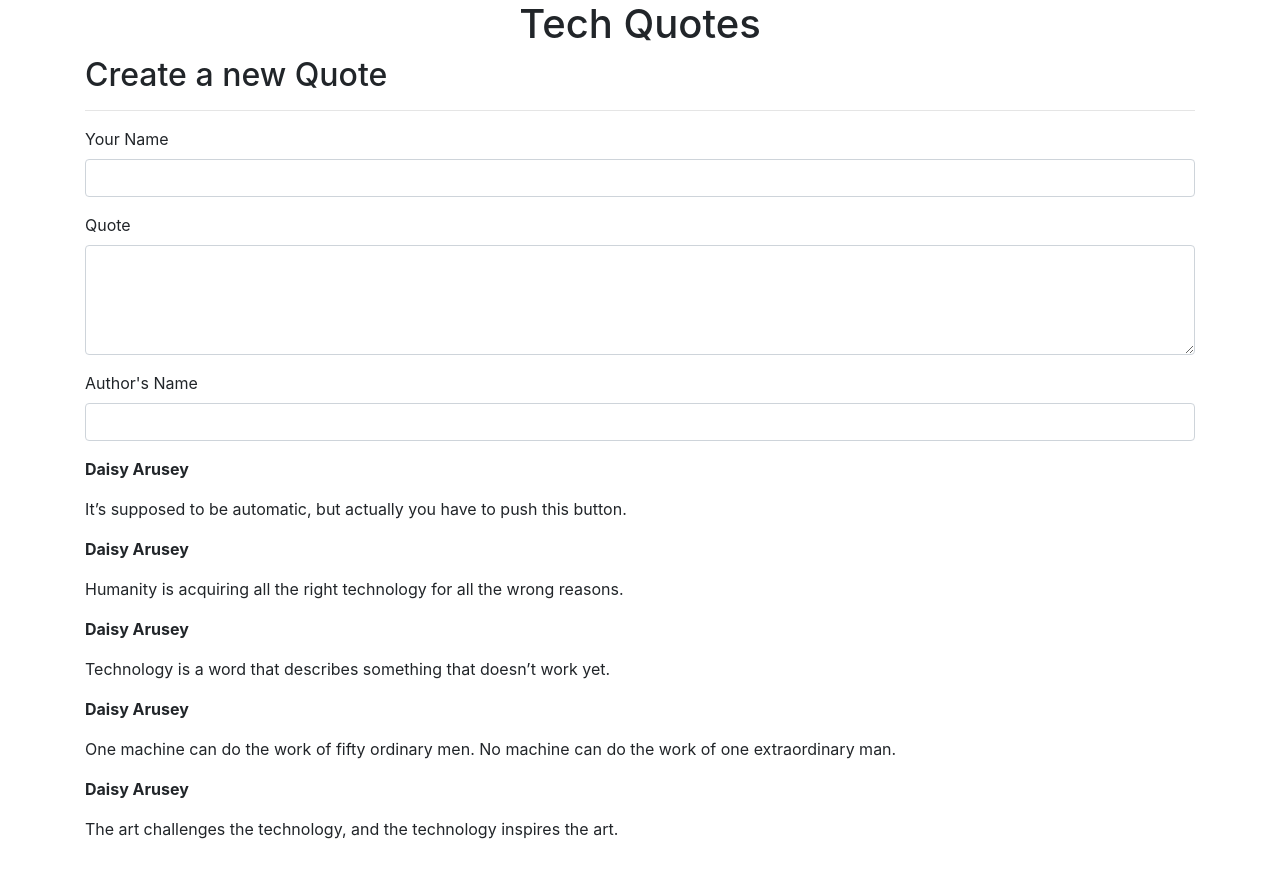
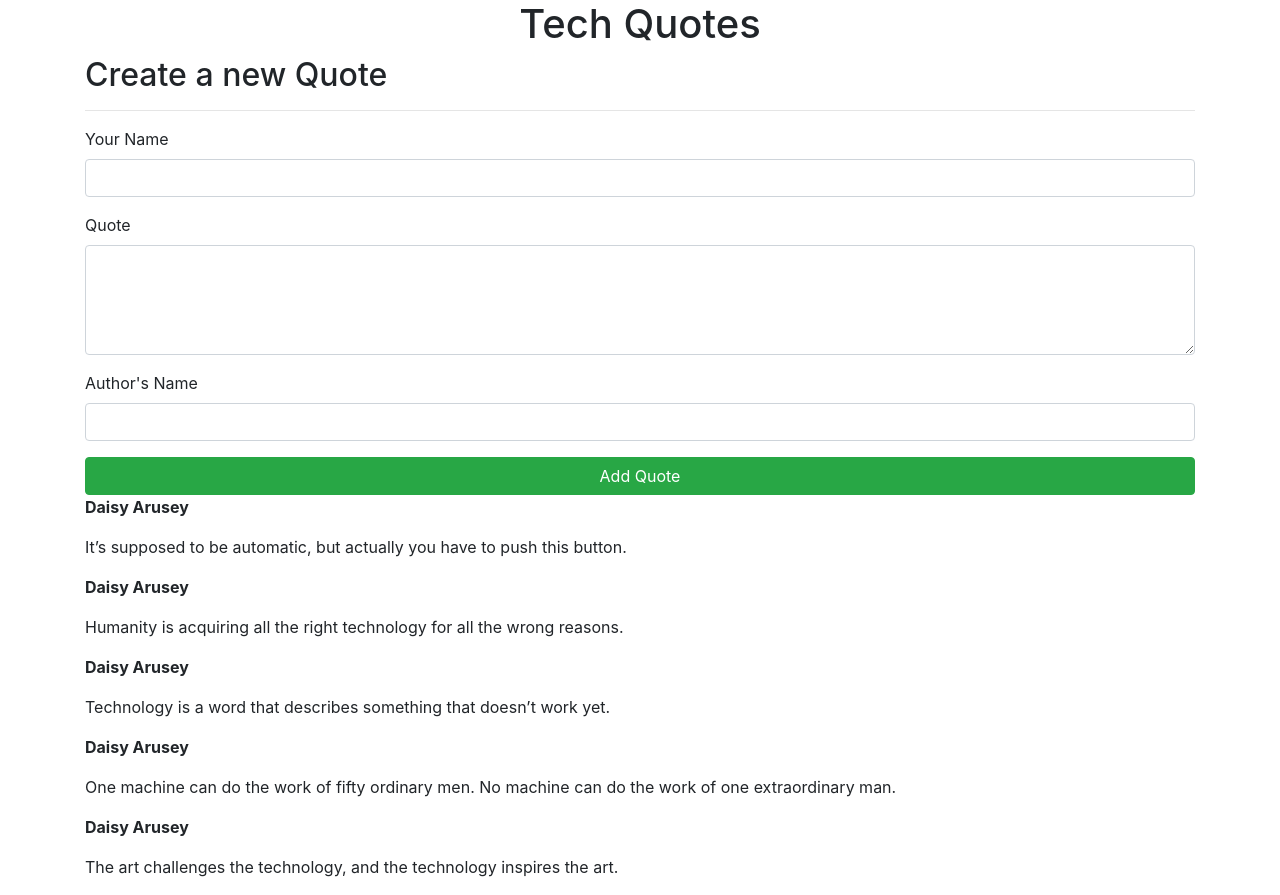
Before and after one commit to daisyarusey/Quotes, an Angular app: page / in a window 1280 px wide. Before the commit the page ends 857 px from the top, so only its background shows below. Built offline with nearby package versions, Linux system fonts and the light colour scheme.

Commit message:
Add submit button

```diff
--- a/src/app/quote-form/quote-form.component.html
+++ b/src/app/quote-form/quote-form.component.html
@@ -14,5 +14,6 @@
       <label for="name">Author's Name</label>
       <input type="text" required class="form-control">
     </div>
+    <button type="submit" class="btn btn-success btn-block" name="button">Add Quote</button>
   </form>
 </div>
```
